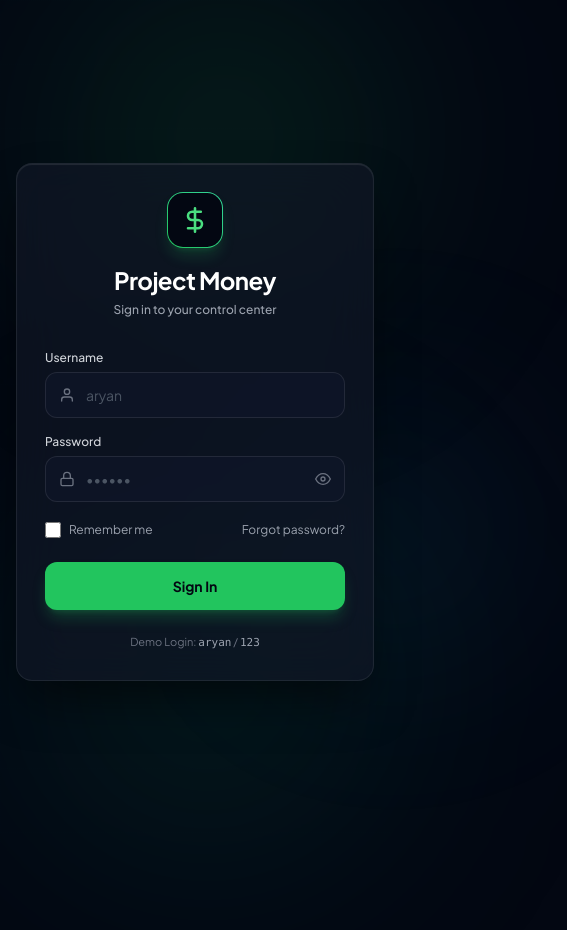
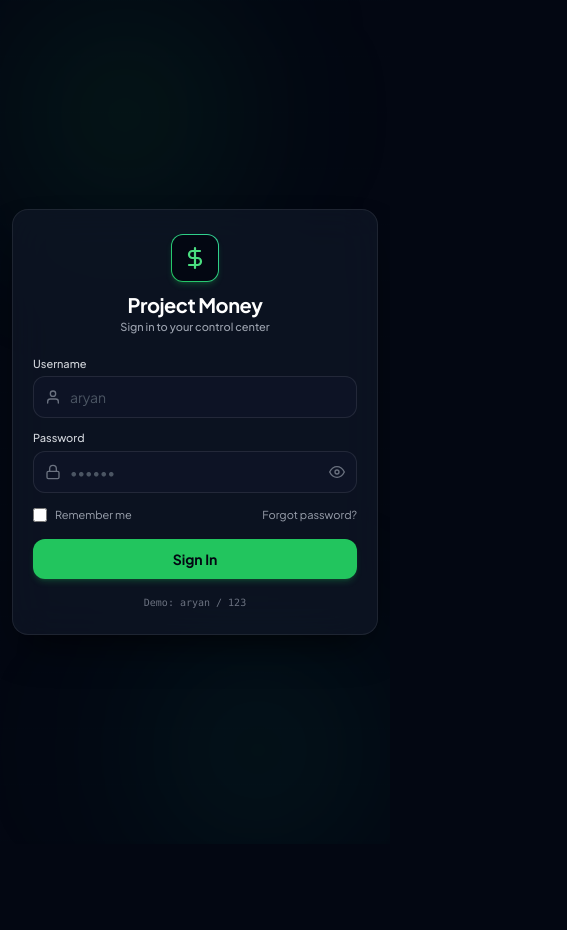
Before and after one commit to aryanrajpurohit33-ctrl/Project-Money, a website: page public/index.html in a window 390 px wide. Shown: the whole page, 567 px wide, since content can reach past the window. After the commit the page ends 844 px from the top, so only its background shows below. Drawn offline with nearby package versions, Linux system fonts and the light colour scheme.

Commit message:
Optimize viewport height and lock scrolling on mobile

```diff
--- a/public/index.html
+++ b/public/index.html
@@ -2,15 +2,13 @@
 <html lang="en" class="dark">
 <head>
   <meta charset="UTF-8">
-  <meta name="viewport" content="width=device-width, initial-scale=1.0, maximum-scale=1.0, user-scalable=no">
+  <meta name="viewport" content="width=device-width, initial-scale=1.0, maximum-scale=1.0, user-scalable=no, viewport-fit=cover">
   <title>Project Money</title>
 
-  <!-- Fonts -->
   <link rel="preconnect" href="https://fonts.googleapis.com">
   <link rel="preconnect" href="https://fonts.gstatic.com" crossorigin>
   <link href="https://fonts.googleapis.com/css2?family=Plus+Jakarta+Sans:wght@300;400;500;600;700;800&display=swap" rel="stylesheet">
 
-  <!-- Tailwind CSS CDN -->
   <script src="https://cdn.tailwindcss.com"></script>
   <script>
     tailwind.config = {
@@ -22,7 +20,6 @@
           },
           colors: {
             brand: {
-              50: '#f0fdf4',
               400: '#4ade80',
               500: '#22c55e',
               600: '#16a34a',
@@ -38,161 +35,132 @@
       -webkit-tap-highlight-color: transparent;
       box-sizing: border-box;
     }
-    body {
-      font-family: 'Plus Jakarta Sans', sans-serif;
+
+    html, body {
+      height: 100%;
+      height: 100dvh;
+      overflow: hidden;
+      margin: 0;
+      padding: 0;
       background-color: #030712;
       color: #f3f4f6;
-      overflow-x: hidden;
+      font-family: 'Plus Jakarta Sans', sans-serif;
     }
 
-    /* Ambient Background Orbs */
+    /* Ambient Glow */
     .ambient-orb {
       position: absolute;
       border-radius: 50%;
-      filter: blur(100px);
+      filter: blur(80px);
       pointer-events: none;
       will-change: transform, opacity;
       animation: float-ambient 18s ease-in-out infinite alternate;
     }
     .orb-1 {
-      top: -10%;
+      top: -5%;
       left: -10%;
-      width: 480px;
-      height: 480px;
-      background: radial-gradient(circle, rgba(34, 197, 94, 0.18) 0%, rgba(34, 197, 94, 0) 70%);
-      animation-delay: 0s;
+      width: 320px;
+      height: 320px;
+      background: radial-gradient(circle, rgba(34, 197, 94, 0.16) 0%, transparent 70%);
     }
     .orb-2 {
-      bottom: -15%;
+      bottom: -10%;
       right: -10%;
-      width: 520px;
-      height: 520px;
-      background: radial-gradient(circle, rgba(16, 185, 129, 0.15) 0%, rgba(16, 185, 129, 0) 70%);
-      animation-delay: -5s;
-    }
-    .orb-3 {
-      top: 40%;
-      left: 60%;
       width: 350px;
       height: 350px;
-      background: radial-gradient(circle, rgba(56, 189, 248, 0.12) 0%, rgba(56, 189, 248, 0) 70%);
-      animation-delay: -10s;
+      background: radial-gradient(circle, rgba(16, 185, 129, 0.13) 0%, transparent 70%);
     }
 
     @keyframes float-ambient {
       0% { transform: translate(0, 0) scale(1); }
-      50% { transform: translate(40px, -30px) scale(1.08); }
-      100% { transform: translate(-30px, 30px) scale(0.95); }
+      100% { transform: translate(25px, -20px) scale(1.05); }
     }
 
-    /* Glassmorphism Card */
+    /* Glass Card */
     .glass-card {
-      background: rgba(17, 24, 39, 0.65);
-      backdrop-filter: blur(24px);
-      -webkit-backdrop-filter: blur(24px);
+      background: rgba(17, 24, 39, 0.7);
+      backdrop-filter: blur(20px);
+      -webkit-backdrop-filter: blur(20px);
       border: 1px solid rgba(255, 255, 255, 0.08);
-      box-shadow: 0 25px 50px -12px rgba(0, 0, 0, 0.6), inset 0 1px 1px 0 rgba(255, 255, 255, 0.1);
+      box-shadow: 0 20px 40px -15px rgba(0, 0, 0, 0.7);
     }
 
-    /* Custom Input Focus Underline & Glow */
+    /* Inputs */
     .input-field {
       background: rgba(15, 23, 42, 0.6);
       border: 1px solid rgba(255, 255, 255, 0.09);
-      transition: all 0.25s cubic-bezier(0.4, 0, 0.2, 1);
+      transition: all 0.2s ease;
     }
     .input-field:focus {
       border-color: rgba(74, 222, 128, 0.6);
-      background: rgba(15, 23, 42, 0.85);
-      box-shadow: 0 0 0 4px rgba(34, 197, 94, 0.12), 0 1px 2px 0 rgba(0, 0, 0, 0.05);
+      background: rgba(15, 23, 42, 0.9);
+      box-shadow: 0 0 0 3px rgba(34, 197, 94, 0.12);
     }
 
-    /* UI Micro Animations */
+    /* Micro Animations */
     .login-shake {
       animation: shake-error 0.5s cubic-bezier(.36,.07,.19,.97) both;
     }
     @keyframes shake-error {
       10%, 90% { transform: translate3d(-2px, 0, 0); }
       20%, 80% { transform: translate3d(4px, 0, 0); }
-      30%, 50%, 70% { transform: translate3d(-6px, 0, 0); }
-      40%, 60% { transform: translate3d(6px, 0, 0); }
+      30%, 50%, 70% { transform: translate3d(-5px, 0, 0); }
+      40%, 60% { transform: translate3d(5px, 0, 0); }
     }
 
-    .btn-shine {
-      position: relative;
-      overflow: hidden;
-    }
-    .btn-shine::after {
-      content: '';
-      position: absolute;
-      top: -50%;
-      left: -50%;
-      width: 200%;
-      height: 200%;
-      background: linear-gradient(60deg, transparent, rgba(255,255,255,0.18), transparent);
-      transform: rotate(25deg) translate(-100%, -100%);
-      transition: transform 0.6s ease;
-    }
-    .btn-shine:hover::after {
-      transform: rotate(25deg) translate(100%, 100%);
-    }
-
-    /* Transition Screens */
     .view-screen {
-      transition: opacity 0.4s cubic-bezier(0.4, 0, 0.2, 1), transform 0.4s cubic-bezier(0.4, 0, 0.2, 1);
+      transition: opacity 0.35s ease, transform 0.35s ease;
     }
     .view-hidden {
       opacity: 0;
-      transform: scale(0.97);
+      transform: scale(0.96);
       pointer-events: none;
       display: none;
     }
   </style>
 </head>
-<body class="min-h-screen flex items-center justify-center p-4 sm:p-6 relative selection:bg-brand-500 selection:text-black">
+<body class="h-[100dvh] w-full flex items-center justify-center p-3 sm:p-5 relative select-none">
 
-  <!-- Ambient Glowing Background Elements -->
+  <!-- Ambient Glow Background -->
   <div class="ambient-orb orb-1"></div>
   <div class="ambient-orb orb-2"></div>
-  <div class="ambient-orb orb-3"></div>
 
-  <!-- Geometric Grid Accent Overlay -->
-  <div class="fixed inset-0 bg-[linear-gradient(to_right,#1f293708_1px,transparent_1px),linear-gradient(to_bottom,#1f293708_1px,transparent_1px)] bg-[size:4rem_4rem] pointer-events-none"></div>
+  <!-- Geometric Grid Pattern Overlay -->
+  <div class="fixed inset-0 bg-[linear-gradient(to_right,#1f293708_1px,transparent_1px),linear-gradient(to_bottom,#1f293708_1px,transparent_1px)] bg-[size:3.5rem_3.5rem] pointer-events-none"></div>
 
-  <!-- ========================================== -->
-  <!-- 1. LOGIN INTERFACE CONTAINER -->
-  <!-- ========================================== -->
-  <main id="loginScreen" class="view-screen w-full max-w-[420px] relative z-10">
-    <div id="loginCard" class="glass-card rounded-2xl p-7 sm:p-9 transition-all duration-300">
+  <!-- 1. COMPACT LOGIN CONTAINER -->
+  <main id="loginScreen" class="view-screen w-full max-w-[390px] relative z-10">
+    <div id="loginCard" class="glass-card rounded-2xl px-5 py-6 sm:px-8 sm:py-7">
 
-      <!-- Brand Logo & Header -->
-      <div class="flex flex-col items-center text-center mb-8">
-        <div class="w-14 h-14 rounded-2xl bg-gradient-to-tr from-brand-500 to-emerald-400 p-[1px] shadow-lg shadow-brand-500/20 mb-4 flex items-center justify-center">
-          <div class="w-full h-full bg-gray-950 rounded-[15px] flex items-center justify-center">
-            <svg class="w-7 h-7 text-brand-400" viewBox="0 0 24 24" fill="none" stroke="currentColor" stroke-width="2.2" stroke-linecap="round" stroke-linejoin="round">
+      <!-- Brand Header -->
+      <div class="flex flex-col items-center text-center mb-5">
+        <div class="w-12 h-12 rounded-xl bg-gradient-to-tr from-brand-500 to-emerald-400 p-[1px] shadow-md shadow-brand-500/20 mb-2.5 flex items-center justify-center">
+          <div class="w-full h-full bg-gray-950 rounded-[11px] flex items-center justify-center">
+            <svg class="w-6 h-6 text-brand-400" viewBox="0 0 24 24" fill="none" stroke="currentColor" stroke-width="2.2" stroke-linecap="round" stroke-linejoin="round">
               <path d="M12 2v20M17 5H9.5a3.5 3.5 0 0 0 0 7h5a3.5 3.5 0 0 1 0 7H6"/>
             </svg>
           </div>
         </div>
-        <h1 class="text-2xl font-bold tracking-tight text-white">Project Money</h1>
-        <p class="text-xs font-medium text-gray-400 mt-1.5">Sign in to your control center</p>
+        <h1 class="text-xl font-bold tracking-tight text-white leading-tight">Project Money</h1>
+        <p class="text-[11px] font-medium text-gray-400 mt-0.5">Sign in to your control center</p>
       </div>
 
       <!-- Live Error Notification -->
-      <div id="errorAlert" class="hidden mb-5 p-3 rounded-xl bg-red-500/10 border border-red-500/25 flex items-center gap-2.5 text-xs text-red-400 transition-all duration-200">
-        <svg class="w-4 h-4 flex-shrink-0" viewBox="0 0 24 24" fill="none" stroke="currentColor" stroke-width="2" stroke-linecap="round" stroke-linejoin="round">
+      <div id="errorAlert" class="hidden mb-3.5 p-2.5 rounded-lg bg-red-500/10 border border-red-500/25 flex items-center gap-2 text-[11px] text-red-400">
+        <svg class="w-3.5 h-3.5 flex-shrink-0" viewBox="0 0 24 24" fill="none" stroke="currentColor" stroke-width="2" stroke-linecap="round" stroke-linejoin="round">
           <circle cx="12" cy="12" r="10"/><line x1="12" y1="8" x2="12" y2="12"/><line x1="12" y1="16" x2="12.01" y2="16"/>
         </svg>
-        <span id="errorMessage">Invalid credentials. Check username or password.</span>
+        <span id="errorMessage">Invalid credentials.</span>
       </div>
 
       <!-- Login Form -->
-      <form id="loginForm" class="space-y-4" onsubmit="handleLogin(event)" autocomplete="off">
+      <form id="loginForm" class="space-y-3" onsubmit="handleLogin(event)" autocomplete="off">
 
         <!-- Username Input -->
-        <div class="space-y-1.5">
-          <label for="usernameInput" class="block text-xs font-medium text-gray-300">Username</label>
+        <div class="space-y-1">
+          <label for="usernameInput" class="block text-[11px] font-medium text-gray-300">Username</label>
           <div class="relative">
-            <div class="absolute inset-y-0 left-0 pl-3.5 flex items-center pointer-events-none text-gray-500">
+            <div class="absolute inset-y-0 left-0 pl-3 flex items-center pointer-events-none text-gray-500">
               <svg class="w-4 h-4" viewBox="0 0 24 24" fill="none" stroke="currentColor" stroke-width="2" stroke-linecap="round" stroke-linejoin="round">
                 <path d="M20 21v-2a4 4 0 0 0-4-4H8a4 4 0 0 0-4 4v2"/><circle cx="12" cy="7" r="4"/>
               </svg>
@@ -202,16 +170,16 @@
               id="usernameInput"
               placeholder="aryan"
               required
-              class="input-field w-full pl-10 pr-4 py-3 rounded-xl text-sm text-white placeholder-gray-600 focus:outline-none"
+              class="input-field w-full pl-9 pr-3 py-2.5 rounded-xl text-sm text-white placeholder-gray-600 focus:outline-none"
             />
           </div>
         </div>
 
         <!-- Password Input -->
-        <div class="space-y-1.5">
-          <label for="passwordInput" class="block text-xs font-medium text-gray-300">Password</label>
+        <div class="space-y-1">
+          <label for="passwordInput" class="block text-[11px] font-medium text-gray-300">Password</label>
           <div class="relative">
-            <div class="absolute inset-y-0 left-0 pl-3.5 flex items-center pointer-events-none text-gray-500">
+            <div class="absolute inset-y-0 left-0 pl-3 flex items-center pointer-events-none text-gray-500">
               <svg class="w-4 h-4" viewBox="0 0 24 24" fill="none" stroke="currentColor" stroke-width="2" stroke-linecap="round" stroke-linejoin="round">
                 <rect x="3" y="11" width="18" height="11" rx="2" ry="2"/><path d="M7 11V7a5 5 0 0 1 10 0v4"/>
               </svg>
@@ -221,12 +189,12 @@
               id="passwordInput"
               placeholder="••••••"
               required
-              class="input-field w-full pl-10 pr-11 py-3 rounded-xl text-sm text-white placeholder-gray-600 focus:outline-none"
+              class="input-field w-full pl-9 pr-10 py-2.5 rounded-xl text-sm text-white placeholder-gray-600 focus:outline-none"
             />
             <button
               type="button"
               onclick="togglePasswordVisibility()"
-              class="absolute inset-y-0 right-0 pr-3.5 flex items-center text-gray-500 hover:text-gray-300 transition-colors focus:outline-none"
+              class="absolute inset-y-0 right-0 pr-3 flex items-center text-gray-500 hover:text-gray-300 focus:outline-none"
               tabindex="-1"
             >
               <svg id="eyeIcon" class="w-4 h-4" viewBox="0 0 24 24" fill="none" stroke="currentColor" stroke-width="2" stroke-linecap="round" stroke-linejoin="round">
@@ -239,20 +207,20 @@
           </div>
         </div>
 
-        <!-- Remember Me & Forgot Password -->
-        <div class="flex items-center justify-between pt-1 pb-2">
+        <!-- Options -->
+        <div class="flex items-center justify-between pt-0.5 pb-1">
           <label class="flex items-center gap-2 cursor-pointer select-none">
-            <input type="checkbox" id="rememberMe" class="w-4 h-4 rounded bg-gray-900 border-gray-700 text-brand-500 focus:ring-0 focus:ring-offset-0 focus:outline-none accent-brand-500 cursor-pointer">
-            <span class="text-xs text-gray-400 hover:text-gray-300">Remember me</span>
+            <input type="checkbox" id="rememberMe" class="w-3.5 h-3.5 rounded bg-gray-900 border-gray-700 text-brand-500 focus:ring-0 accent-brand-500 cursor-pointer">
+            <span class="text-[11px] text-gray-400">Remember me</span>
           </label>
-          <a href="javascript:void(0)" onclick="handleForgotPassword()" class="text-xs text-gray-400 hover:text-brand-400 transition-colors">Forgot password?</a>
+          <a href="javascript:void(0)" onclick="handleForgotPassword()" class="text-[11px] text-gray-400 hover:text-brand-400">Forgot password?</a>
         </div>
 
-        <!-- Login Button -->
+        <!-- Submit Button -->
         <button
           type="submit"
           id="loginBtn"
-          class="btn-shine w-full py-3.5 px-4 bg-brand-500 hover:bg-brand-400 active:scale-[0.98] text-gray-950 font-bold text-sm rounded-xl shadow-lg shadow-brand-500/25 transition-all duration-200 flex items-center justify-center gap-2 focus:outline-none"
+          class="w-full py-2.5 px-4 bg-brand-500 hover:bg-brand-400 active:scale-[0.98] text-gray-950 font-bold text-sm rounded-xl shadow-md shadow-brand-500/20 transition-all duration-150 flex items-center justify-center gap-2 focus:outline-none"
         >
           <span id="btnText">Sign In</span>
           <svg id="btnSpinner" class="hidden animate-spin h-4 w-4 text-gray-950" fill="none" viewBox="0 0 24 24">
@@ -263,41 +231,36 @@
 
       </form>
 
-      <!-- Credentials Hint (Demo Setup) -->
-      <div class="mt-6 text-center">
-        <p class="text-[11px] text-gray-500">Demo Login: <span class="text-gray-400 font-mono">aryan</span> / <span class="text-gray-400 font-mono">123</span></p>
+      <!-- Bottom Hint -->
+      <div class="mt-4 text-center">
+        <p class="text-[10px] text-gray-500 font-mono">Demo: aryan / 123</p>
       </div>
 
     </div>
   </main>
 
-  <!-- ========================================== -->
-  <!-- 2. CLEAN EMPTY HOME PAGE (AUTHENTICATED) -->
-  <!-- ========================================== -->
-  <section id="homeScreen" class="view-screen view-hidden w-full max-w-2xl relative z-10">
-    <div class="glass-card rounded-2xl p-8 sm:p-12 text-center border border-white/10">
+  <!-- 2. COMPACT EMPTY HOME PAGE -->
+  <section id="homeScreen" class="view-screen view-hidden w-full max-w-[390px] relative z-10">
+    <div class="glass-card rounded-2xl px-6 py-8 text-center border border-white/10">
 
-      <!-- Verified Badge -->
-      <div class="w-16 h-16 rounded-full bg-brand-500/10 border border-brand-500/30 flex items-center justify-center mx-auto mb-6">
-        <svg class="w-8 h-8 text-brand-400" viewBox="0 0 24 24" fill="none" stroke="currentColor" stroke-width="2.5" stroke-linecap="round" stroke-linejoin="round">
+      <div class="w-12 h-12 rounded-full bg-brand-500/10 border border-brand-500/30 flex items-center justify-center mx-auto mb-4">
+        <svg class="w-6 h-6 text-brand-400" viewBox="0 0 24 24" fill="none" stroke="currentColor" stroke-width="2.5" stroke-linecap="round" stroke-linejoin="round">
           <polyline points="20 6 9 17 4 12"/>
         </svg>
       </div>
 
-      <h2 class="text-2xl sm:text-3xl font-bold text-white tracking-tight">Welcome, <span class="text-brand-400">Aryan</span></h2>
-      <p class="text-sm text-gray-400 mt-2 max-w-md mx-auto">Authentication verified successfully. Your empty Home canvas is online and ready for development.</p>
+      <h2 class="text-xl font-bold text-white tracking-tight">Welcome, <span class="text-brand-400">Aryan</span></h2>
+      <p class="text-xs text-gray-400 mt-1.5 leading-relaxed">Authentication verified. Empty canvas ready.</p>
 
-      <!-- Minimal Placeholder Canvas Status -->
-      <div class="my-8 py-4 px-6 rounded-xl bg-gray-900/60 border border-gray-800 text-xs font-mono text-gray-400 flex items-center justify-center gap-2">
-        <span class="w-2 h-2 rounded-full bg-brand-400 animate-pulse"></span>
+      <div class="my-6 py-2.5 px-4 rounded-lg bg-gray-900/60 border border-gray-800 text-[11px] font-mono text-gray-400 flex items-center justify-center gap-2">
+        <span class="w-1.5 h-1.5 rounded-full bg-brand-400 animate-pulse"></span>
         <span>Canvas Ready • No Modules Loaded</span>
       </div>
 
-      <!-- Sign Out / Return Button -->
       <button
         type="button"
         onclick="handleLogout()"
-        class="py-2.5 px-6 rounded-xl bg-gray-800/80 hover:bg-gray-700 active:scale-[0.98] text-xs font-semibold text-gray-300 transition-all focus:outline-none border border-gray-700"
+        class="py-2 px-5 rounded-lg bg-gray-800/80 hover:bg-gray-700 active:scale-[0.98] text-[11px] font-semibold text-gray-300 transition-all border border-gray-700"
       >
         Sign Out
       </button>
@@ -305,17 +268,12 @@
     </div>
   </section>
 
-  <!-- ========================================== -->
-  <!-- CLIENT INTERACTION SCRIPT -->
-  <!-- ========================================== -->
   <script>
-    // Configured Demo Credentials
     const AUTH_CONFIG = {
       username: 'aryan',
       password: '123'
     };
 
-    // Toggle Password Visibility
     function togglePasswordVisibility() {
       const passwordInput = document.getElementById('passwordInput');
       const eyeIcon = document.getElementById('eyeIcon');
@@ -332,12 +290,10 @@
       }
     }
 
-    // Handle Forgot Password Notice
     function handleForgotPassword() {
-      showError("Temporary mode active. Use username 'aryan' and password '123'.");
+      showError("Use username 'aryan' and password '123'.");
     }
 
-    // Display / Hide Error Alert with Animation
     function showError(message) {
       const alert = document.getElementById('errorAlert');
       const errorText = document.getElementById('errorMessage');
@@ -346,18 +302,15 @@
       errorText.textContent = message;
       alert.classList.remove('hidden');
 
-      // Trigger Card Shake
       loginCard.classList.remove('login-shake');
-      void loginCard.offsetWidth; // Reflow trigger
+      void loginCard.offsetWidth;
       loginCard.classList.add('login-shake');
     }
 
     function clearError() {
-      const alert = document.getElementById('errorAlert');
-      alert.classList.add('hidden');
+      document.getElementById('errorAlert').classList.add('hidden');
     }
 
-    // Handle Login Submission
     function handleLogin(e) {
       e.preventDefault();
       clearError();
@@ -368,22 +321,18 @@
       const btnText = document.getElementById('btnText');
       const btnSpinner = document.getElementById('btnSpinner');
 
-      // Start Loading State
       loginBtn.disabled = true;
       btnText.textContent = "Authenticating...";
       btnSpinner.classList.remove('hidden');
 
-      // Simulate 600ms network verification latency for polish
       setTimeout(() => {
         if (userVal === AUTH_CONFIG.username && passVal === AUTH_CONFIG.password) {
-          // Success: Transition to Home Page
           btnText.textContent = "Success";
 
           setTimeout(() => {
             const loginScreen = document.getElementById('loginScreen');
             const homeScreen = document.getElementById('homeScreen');
 
-            // Fade out login screen
             loginScreen.style.opacity = '0';
             loginScreen.style.transform = 'scale(0.96)';
 
@@ -391,24 +340,21 @@
               loginScreen.classList.add('view-hidden');
               homeScreen.classList.remove('view-hidden');
 
-              // Force layout reflow before fading in
               void homeScreen.offsetWidth;
               homeScreen.style.opacity = '1';
               homeScreen.style.transform = 'scale(1)';
-            }, 300);
-          }, 350);
+            }, 250);
+          }, 250);
 
         } else {
-          // Failure: Reset button & Trigger Error
           loginBtn.disabled = false;
           btnText.textContent = "Sign In";
           btnSpinner.classList.add('hidden');
-          showError("Invalid username or password. Please try again.");
+          showError("Invalid username or password.");
         }
-      }, 600);
+      }, 500);
     }
 
-    // Handle Logout / Return to Login Screen
     function handleLogout() {
       const loginScreen = document.getElementById('loginScreen');
       const homeScreen = document.getElementById('homeScreen');
@@ -417,14 +363,12 @@
       const btnText = document.getElementById('btnText');
       const btnSpinner = document.getElementById('btnSpinner');
 
-      // Reset inputs & buttons
       passwordInput.value = '';
       loginBtn.disabled = false;
       btnText.textContent = "Sign In";
       btnSpinner.classList.add('hidden');
       clearError();
 
-      // Smooth transition back
       homeScreen.style.opacity = '0';
       homeScreen.style.transform = 'scale(0.96)';
 
@@ -435,7 +379,7 @@
         void loginScreen.offsetWidth;
         loginScreen.style.opacity = '1';
         loginScreen.style.transform = 'scale(1)';
-      }, 300);
+      }, 250);
     }
   </script>
 </body>
```
